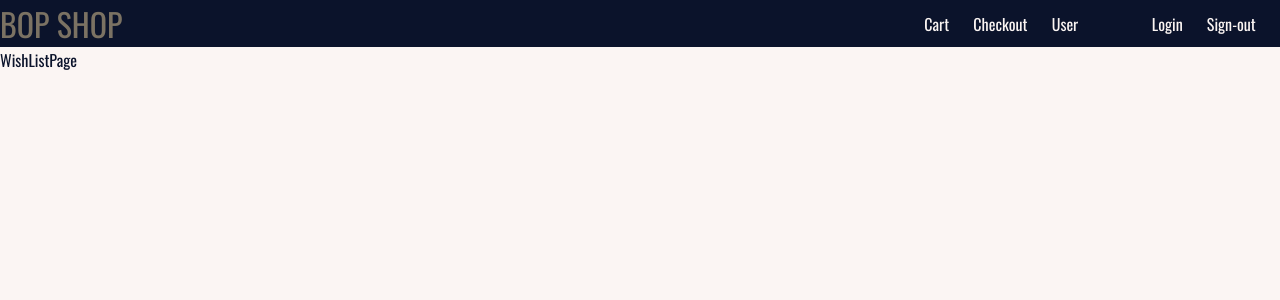
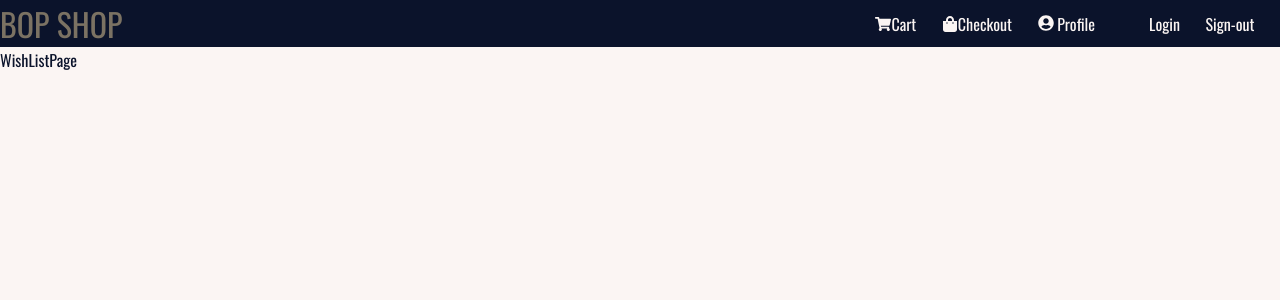
Before and after one commit to Aim4dabush/bop-shop, a React (Create React App) app: page /profile/wish-list in a window 1280 px wide. Shown: the top 300 px of the page. Built offline with nearby package versions, Linux system fonts and the light colour scheme; no server answers.

Commit message:
added icons to some nav links

```diff
--- a/src/components/nav-bar/NavBar.js
+++ b/src/components/nav-bar/NavBar.js
@@ -2,7 +2,13 @@ import { useEffect, useState } from "react";
 import { NavLink } from "react-router-dom";
 
 //react icons
-import { FaBars, FaTimes } from "react-icons/fa";
+import {
+  FaBars,
+  FaShoppingCart,
+  FaShoppingBag,
+  FaTimes,
+  FaUserCircle,
+} from "react-icons/fa";
 
 //components
 import Button from "../shared/button/Button";
@@ -64,17 +70,22 @@ const NavBar = () => {
         }`}
       >
         <li className={styles.navLink}>
-          <Link path={"/cart"}>Cart</Link>
+          <Link path={"/cart"}>
+            <FaShoppingCart /> Cart
+          </Link>
         </li>
         <li className={styles.navLink}>
-          <Link path={"/checkout"}>Checkout</Link>
+          <Link path={"/checkout"}>
+            <FaShoppingBag />
+            Checkout
+          </Link>
         </li>
         <li
           className={styles.profile}
           style={{ overflow: showProfileOptions ? "visible" : "hidden" }}
         >
           <p onClick={showProfileOptionsHandler} onMouseEnter={mouseEnter}>
-            User
+            <FaUserCircle /> Profile
           </p>
           <ul
             className={`${styles.profileLinks} ${
--- a/src/components/shared/link/Link.module.scss
+++ b/src/components/shared/link/Link.module.scss
@@ -1,10 +1,11 @@
 @import "../../../SassVariables.scss";
 
 .link {
+  align-items: center;
   background-color: $secondary;
   color: $primary;
+  display: flex;
   flex-grow: 1;
-  text-align: center;
 
   &:hover {
     color: $modal;
```
